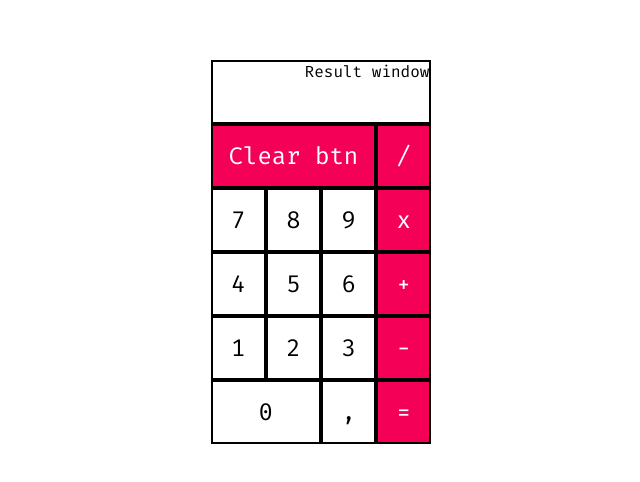
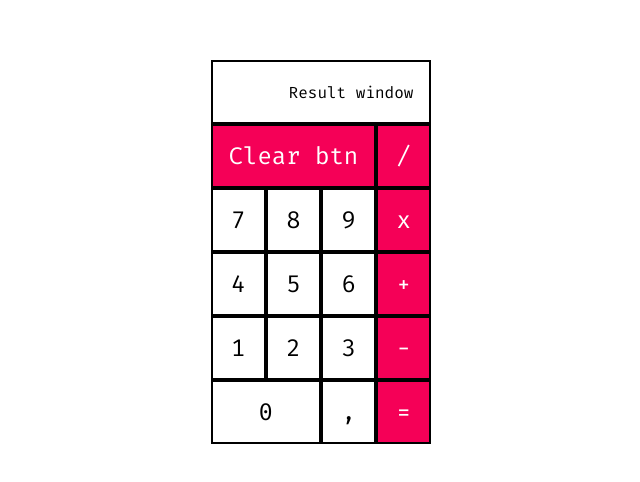
Before and after one commit to musial-adam/calculator, a React (Create React App) app: page / in a window 1280 px wide. Shown: the part 148-630 px from the top of the page, without its empty margins (319-959 px from the left). Built offline with nearby package versions, Linux system fonts and the light colour scheme.

Commit message:
clear warnings

```diff
--- a/src/App.js
+++ b/src/App.js
@@ -1,5 +1,4 @@
 import React, { Component } from 'react';
-import Button from './components/button';
 import Wrapper from './components/wrapper';
 import Calculator from './components/calculator';
 
--- a/src/components/calculator.js
+++ b/src/components/calculator.js
@@ -12,7 +12,9 @@ const Result = styled.div`
 	grid-column-start: span 4;
 	border: 2px solid black;
 	display: flex;
-	justify-content: right;
+	justify-content: flex-end;
+	align-items: center;
+	padding: 1rem;
 `;
 
 
```
